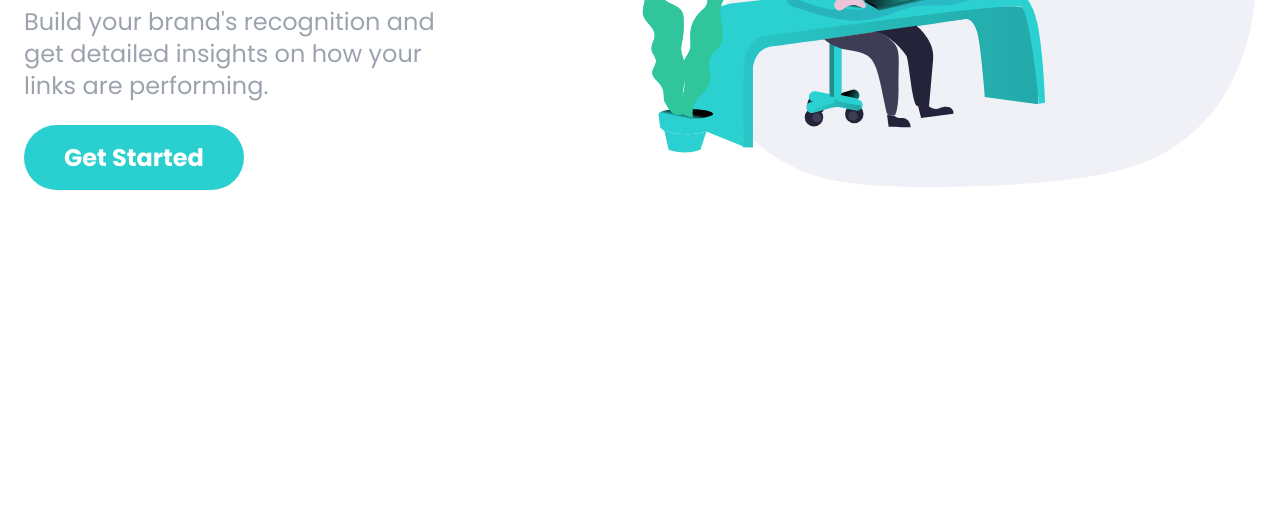
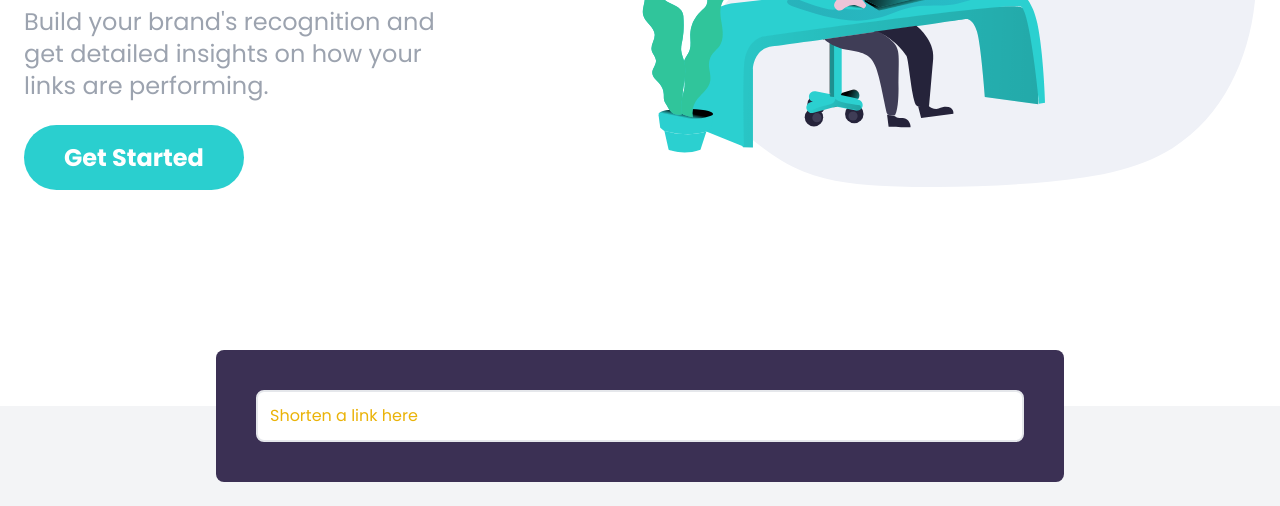
Before and after one commit to Soulbolt/shortly, a website: page index.html in a window 1280 px wide. Shown: the part 338-844 px from the top of the page. Before the commit the page ends 800 px from the top, so only its background shows below. Drawn offline with Linux system fonts and the light colour scheme.

Commit message:
Add Shorten Section, Shorten container, form container, input of type text with placeholder 'shorten a link here'.

```diff
--- a/index.html
+++ b/index.html
@@ -91,5 +91,25 @@
         </div>
       </div>
     </section>
+
+    <!-- Shorten Section -->
+    <section id="shorten" class="relative bg-gray-100">
+      <!-- Shorten Container -->
+      <div class="max-w-4xl mx-auto p-6 space-y-6">
+        <!-- Form Container -->
+        <form
+          action=""
+          id="link-form"
+          class="relative flex flex-col w-full p-10 -mt-20 space-y-4 bg-darkViolet rounded-lg md:flex-row md:space-y-0 md:space-x-3"
+        >
+          <input
+            type="text"
+            class="flex-1 p-3 border-2 rounded-lg placeholder-yellow-500 focus:outline-none"
+            placeholder="Shorten a link here"
+            id="link-input"
+          />
+        </form>
+      </div>
+    </section>
   </body>
 </html>
```
Also changed, not shown: css/style.css.
